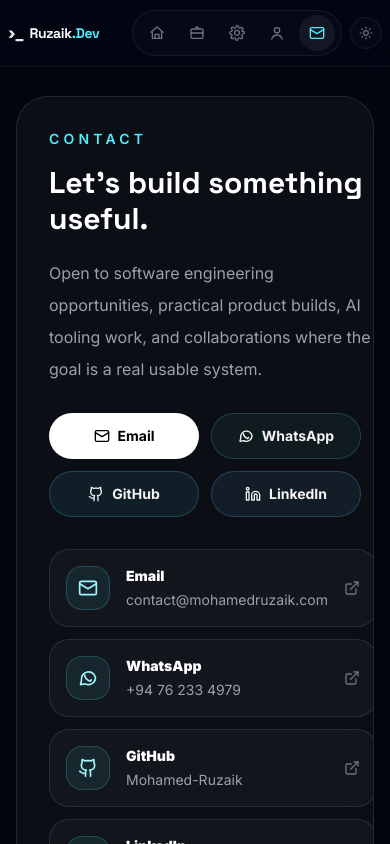
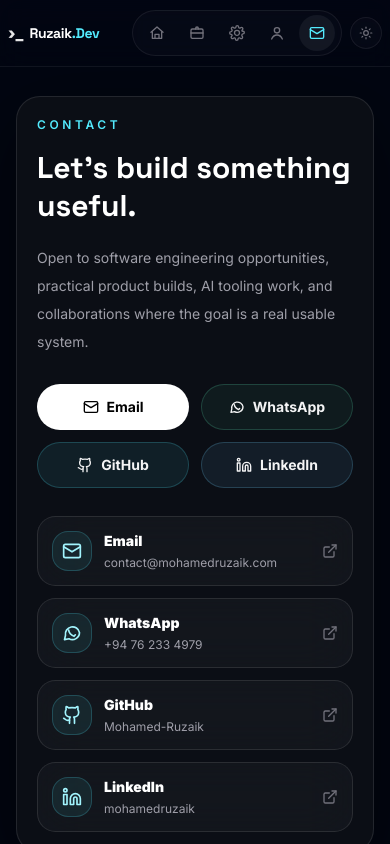
Before and after one commit to Mohamed-Ruzaik/Ruzaik-Dev, a React (Vite) app: page / in a window 390 px wide. Both pictures are taken after a click on the button "Contact". Shown: the top 844 px of the page. Built offline with nearby package versions, Linux system fonts and the light colour scheme.

Commit message:
Fix mobile contact layout

```diff
--- a/src/App.tsx
+++ b/src/App.tsx
@@ -2058,7 +2058,7 @@
 
 function ContactPage() {
   const contactButtonBase =
-    "inline-flex min-w-[150px] items-center justify-center gap-2 rounded-full px-5 py-3 text-sm font-bold transition-colors";
+    "inline-flex min-w-0 items-center justify-center gap-2 rounded-full px-4 py-3 text-sm font-bold transition-colors sm:min-w-[150px] sm:px-5";
 
   const contactMethods = [
     {
@@ -2093,17 +2093,17 @@
 
   return (
     <Page>
-      <div className={`wide-content mx-auto overflow-hidden rounded-[2rem] ${glassStrong}`}>
-        <div className="grid gap-8 p-8 md:grid-cols-[0.95fr_1.05fr] md:p-12">
+      <div className={`wide-content mx-auto max-w-full overflow-hidden rounded-[1.5rem] sm:rounded-[2rem] ${glassStrong}`}>
+        <div className="grid gap-7 p-5 sm:p-8 md:grid-cols-[0.95fr_1.05fr] md:p-12">
           <div className="flex flex-col justify-center">
-            <p className="section-eyebrow text-sm font-semibold uppercase tracking-[0.3em] text-cyan-300">Contact</p>
-            <h2 style={{ fontFamily: headingFont }} className="mt-4 text-3xl font-black text-white md:text-5xl">
+            <p className="section-eyebrow text-xs font-semibold uppercase tracking-[0.3em] text-cyan-300 sm:text-sm">Contact</p>
+            <h2 style={{ fontFamily: headingFont }} className="mt-4 text-3xl font-black leading-tight text-white sm:text-4xl md:text-5xl">
               Let’s build something useful.
             </h2>
-            <p className="mt-5 text-base leading-8 text-zinc-400">
+            <p className="mt-5 max-w-prose text-sm leading-7 text-zinc-400 sm:text-base sm:leading-8">
               Open to software engineering opportunities, practical product builds, AI tooling work, and collaborations where the goal is a real usable system.
             </p>
-            <div className="mt-7 flex flex-wrap gap-3">
+            <div className="mt-7 grid grid-cols-2 gap-3 sm:flex sm:flex-wrap">
               {contactMethods.map((method) => (
                 <a
                   key={method.label}
@@ -2126,16 +2126,16 @@
                 href={method.href}
                 target={method.href.startsWith("http") ? "_blank" : undefined}
                 rel={method.href.startsWith("http") ? "noreferrer" : undefined}
-                className={`contact-card group rounded-[1.25rem] p-4 transition hover:-translate-y-1 sm:p-5 ${projectGlassSoft}`}
+                className={`contact-card group rounded-[1.15rem] p-3.5 transition hover:-translate-y-1 sm:rounded-[1.25rem] sm:p-5 ${projectGlassSoft}`}
               >
-                <div className="flex items-center justify-between gap-4">
-                  <div className="flex min-w-0 items-center gap-4">
-                    <div className="contact-icon-box grid h-11 w-11 shrink-0 place-items-center rounded-2xl border border-cyan-300/20 bg-cyan-300/[0.08] text-cyan-200 sm:h-12 sm:w-12">
+                <div className="flex items-center justify-between gap-3 sm:gap-4">
+                  <div className="flex min-w-0 items-center gap-3 sm:gap-4">
+                    <div className="contact-icon-box grid h-10 w-10 shrink-0 place-items-center rounded-[1rem] border border-cyan-300/20 bg-cyan-300/[0.08] text-cyan-200 sm:h-12 sm:w-12 sm:rounded-2xl">
                       <Icon name={method.icon} className="h-5 w-5" />
                     </div>
                     <div className="min-w-0">
                       <p className="text-sm font-black text-white">{method.label}</p>
-                      <p className="mt-1 truncate text-sm text-zinc-400">{method.value}</p>
+                      <p className="mt-1 truncate text-xs text-zinc-400 sm:text-sm">{method.value}</p>
                     </div>
                   </div>
                   <Icon name="external" className="contact-external h-4 w-4 shrink-0 text-zinc-500 transition group-hover:translate-x-0.5 group-hover:-translate-y-0.5 group-hover:text-cyan-300" />
--- a/src/style.css
+++ b/src/style.css
@@ -19,7 +19,7 @@
 
 body {
   margin: 0;
-  min-width: 320px;
+  min-width: 0;
   background: #020611;
 }
 
```
